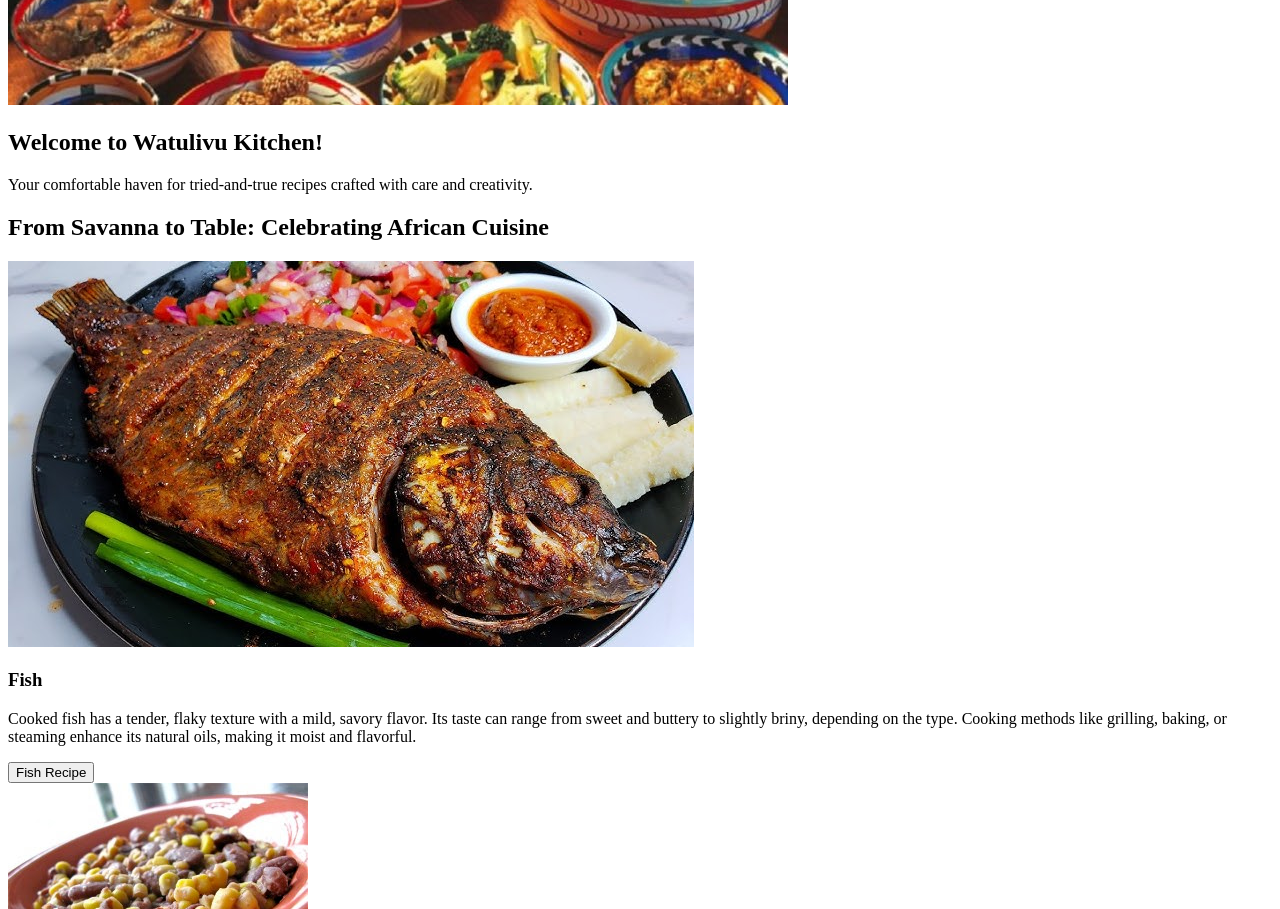
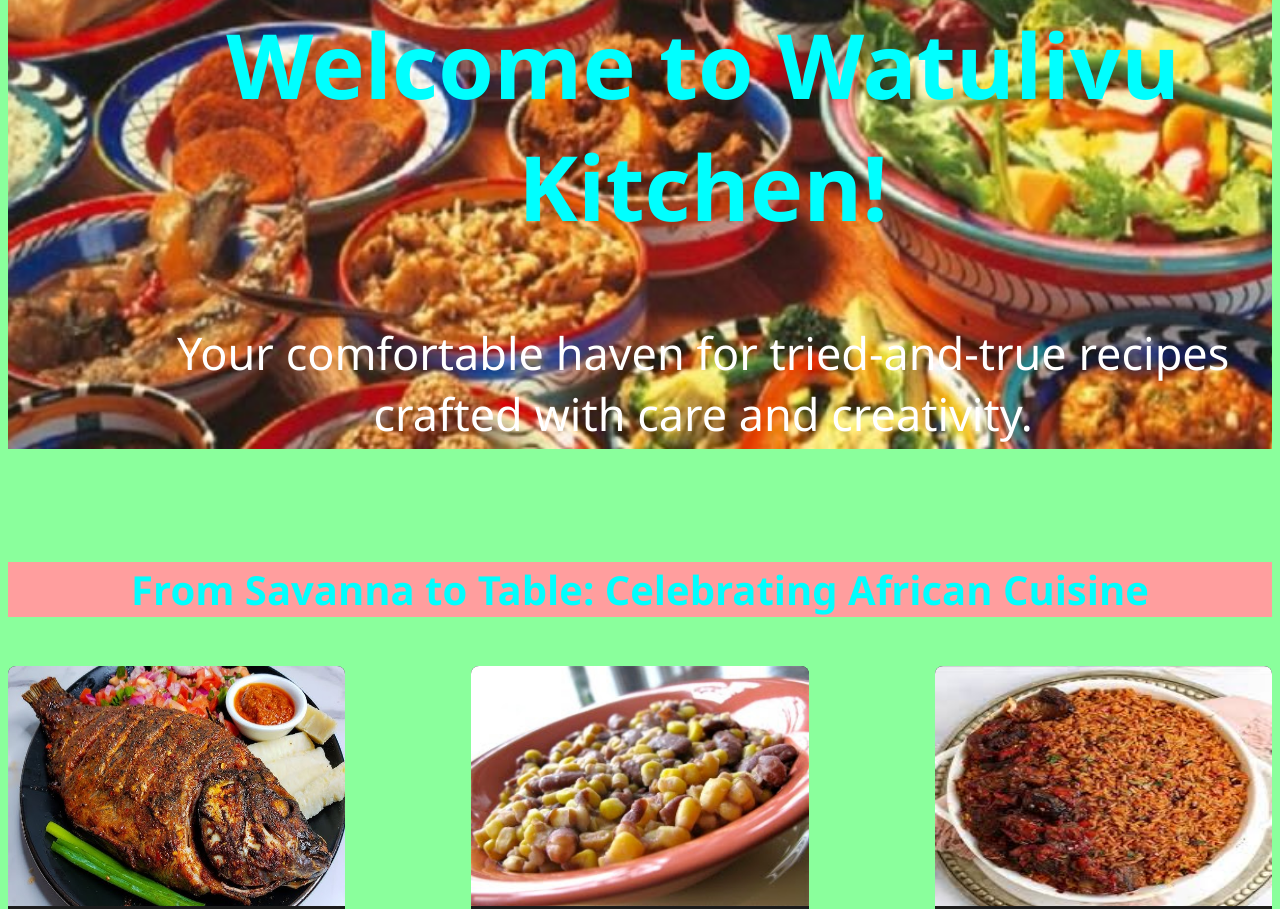
Before and after one commit to Felix-Otieno/ODIN-RECIPE, a plain HTML site: page index.html in a window 1280 px wide. Shown: the part 380-1289 px from the top of the page. Drawn offline with Linux system fonts and the light colour scheme.

Commit message:
style the index.html

```diff
--- /dev/null
+++ b/index.css
@@ -0,0 +1,112 @@
+body {
+    font-family: 'Segoe UI', Tahoma, Geneva, Verdana, sans-serif;
+    background-color: #8aff9c;
+}
+
+.odin {
+    text-align: center;
+    font-size: 40px;
+    font-weight: 900;
+    color:  cyan;
+    background-color: #ff9e9e;
+}
+
+.home {
+    overflow: hidden;
+    width: 100%;
+    height: 100vh;
+    position: relative;
+}
+
+.home > img {
+    height: 90vh;
+    width: 100%;
+    display: block;
+    object-fit: cover;
+}
+
+.homeContent {
+    top: 25%;
+    left: 10%;
+    position: absolute;
+    transform: rotate(-50%,-50%);
+}
+
+.homeContent > h2 {
+    color: cyan;
+    font-size: 90px;
+    text-align: center;
+}
+
+.homeContent > p {
+    color: white;
+    font-size: 45px;
+    text-align: center;
+    font-weight: 400;
+}
+
+.beginning > h1 {
+    text-align: center;
+    font-size: 40px;
+    font-weight: 900;
+    color:  cyan;
+    background-color: #ff9e9e;
+}
+
+.container {
+    display: flex;
+    justify-content: space-between;
+    width: 100%;
+    gap: 10%;
+
+}
+
+.cards-container {
+    display: flex;
+    flex-wrap: wrap;
+    justify-content: space-between;
+
+}
+
+.card > img{
+    width: 100%;
+    height: 30vh;
+}
+
+.card {
+    background-color: #1c1c1c;
+    border-radius: 8px;
+    overflow: hidden;
+    margin: 16px 0;
+    width: 30%;
+    color:cyan;
+}
+
+.card-content {
+    padding: 15px;
+    text-align: center;
+}
+
+.card-content > p {
+    margin:  8px;
+    font-size: 18px;
+    color: white;
+}
+
+.lulu{
+    margin: 8px 0;
+    padding: 12px 24px;
+    font-size: 16px;
+    border: none;
+    color: white;
+    background-color: #850885;
+    cursor: pointer;
+    text-align: center;
+
+}
+
+.lulu:hover{
+    background-color: #9c9e0e;
+
+
+}
--- a/index.html
+++ b/index.html
@@ -5,11 +5,12 @@
     <meta charset="UTF-8">
     <meta name="viewport" content="width=device-width, initial-scale=1.0">
     <link rel="icon" href="assets/recipe.webp" type="image/x-icon">
+    <link rel="stylesheet" href="index.css">
     <title>Odin Recipe</title>
 </head>
 
 <body>
-    <h1>ODIN-RECIPE</h1>
+    <h1 class="odin">ODIN-RECIPE</h1>
     <section class="home">
         <img src="assets/home.jpg" alt="dish picture">
         <div class="homeContent">
@@ -17,7 +18,7 @@
             <p>Your comfortable haven for tried-and-true recipes crafted with care and creativity.</p>
         </div>
     </section>
-    <section class="desription">
+    <section class="beginning">
         <h1>From Savanna to Table: Celebrating African Cuisine</h1>
         <section class="tanker">
             <div class="container">
@@ -28,7 +29,7 @@
                         <p>Cooked fish has a tender, flaky texture with a mild, savory flavor. Its taste can range from
                             sweet and buttery to slightly briny, depending on the type. Cooking methods like grilling,
                             baking, or steaming enhance its natural oils, making it moist and flavorful.</p>
-                        <a href="./fishRecipe.html"><button>Fish Recipe</button></a>
+                        <a href="./fishRecipe.html"><button class="lulu">Fish Recipe</button></a>
                     </div>
 
                 </div>
@@ -37,7 +38,7 @@
                     <div class="cardContent">
                         <h3>Githeri</h3>
                         <p>Githeri is a traditional Kenyan dish made from a mix of maize and beans, often cooked with vegetables like potatoes, carrots, and greens. It's a hearty, nutritious meal, typically seasoned with onions, tomatoes, and spices for added flavor. The dish is versatile and can be enjoyed with meat or as a vegetarian option.</p>
-                        <a href="./githeriRecipe.html"><button>Githeri Recipe</button></a>
+                        <a href="./githeriRecipe.html"><button class="lulu">Githeri Recipe</button></a>
                     </div>
 
                 </div>
@@ -46,7 +47,7 @@
                     <div class="cardContent">
                         <h3>Pilau</h3>
                         <p>Pilau is a flavorful rice dish typically made with spices like cumin, cinnamon, and cardamom, giving it a rich, aromatic taste. It is often cooked with meat, such as chicken or beef, and sometimes includes vegetables or raisins for added texture and sweetness. The rice absorbs all the spices and flavors, creating a deliciously savory and satisfying meal.</p>
-                        <a href="./pilauRecipe.html"><button>Pilau Recipe</button></a>
+                        <a href="./pilauRecipe.html"><button class="lulu">Pilau Recipe</button></a>
                     </div>
 
                 </div>
```
